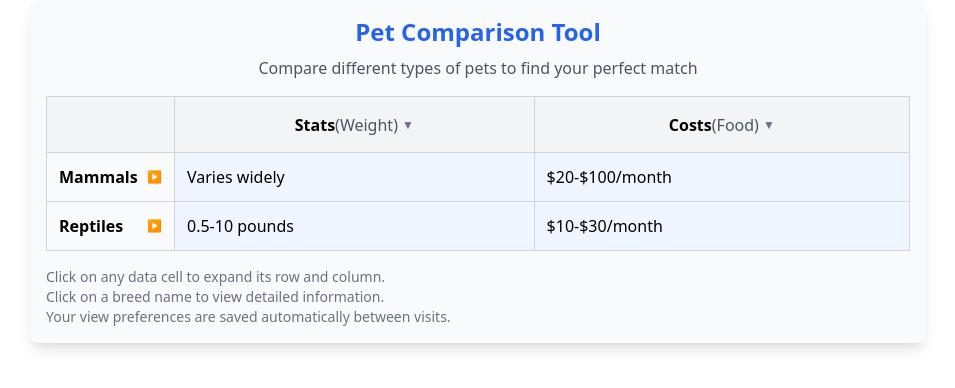
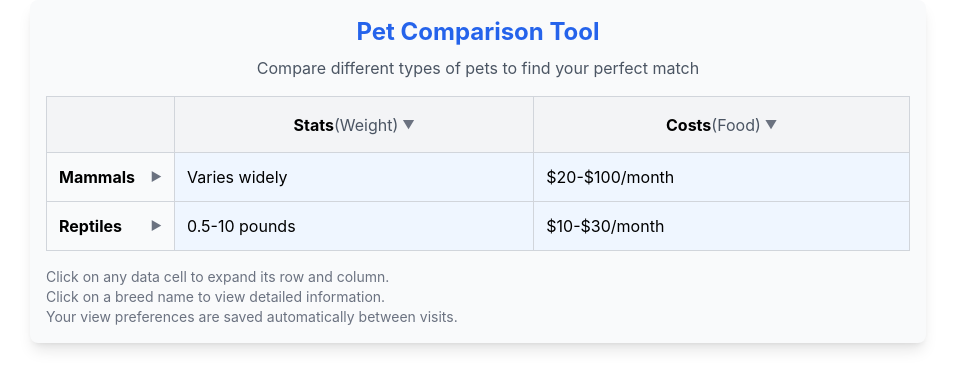
Before and after one commit to TroyRobinson/DeepGrid, a React (Vite) app: page / in a window 1280 px wide. Shown: the top 388 px of the page, without its empty margins (162-1117 px from the left). Built offline with nearby package versions, Linux system fonts and the light colour scheme.

Commit message:
Remove WindiCSS remnents

```diff
--- a/package.json
+++ b/package.json
@@ -24,7 +24,6 @@
     "autoprefixer": "^10.4.21",
     "postcss": "^8.5.3",
     "tailwindcss": "^3.3.5",
-    "vite": "^5.0.0",
-    "vite-plugin-windicss": "^1.9.4"
+    "vite": "^5.0.0"
   }
 }
--- a/src/index.css
+++ b/src/index.css
@@ -1,6 +1,6 @@
+/* Import the existing globals.css styles */
+@import url('../public/globals.css');
+
 @tailwind base;
 @tailwind components;
 @tailwind utilities;
-
-/* Import the existing globals.css styles */
-@import url('../public/globals.css');
```
Also changed, not shown: 1 other file (tests, documents, lock files or other folders).
